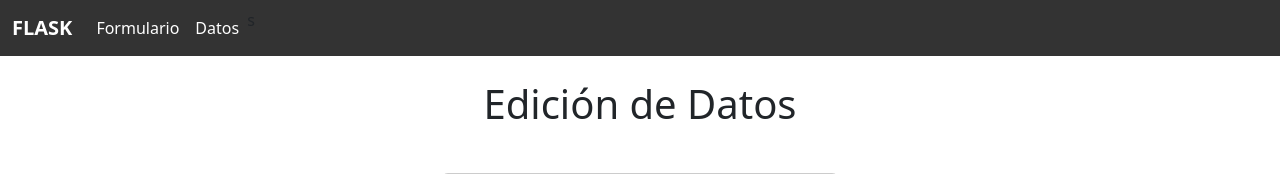
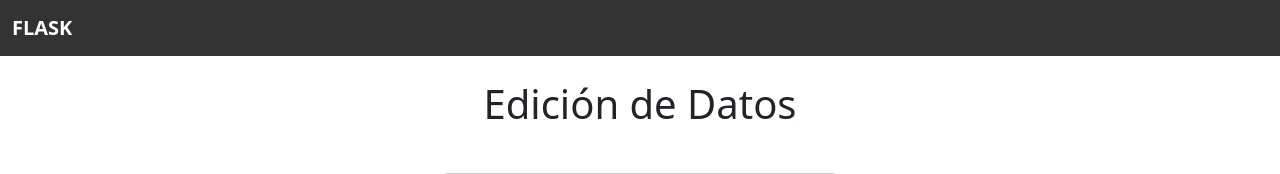
Before and after one commit to esme00/Flask, a Flask app: template templates/editar_dato.html in a window 1280 px wide. Shown: the top 174 px of the page. Run offline with Flask 3, Linux system fonts and the light colour scheme; the template is opened without the code that fills it, so the values that code supplies are empty.

Commit message:
Finalizado

```diff
--- a/app.py
+++ b/app.py
@@ -41,7 +41,7 @@ def agregar_dato():
         genero = datos.get('genero')
         direction = datos.get('direction')
         pasatiempo = datos.get('pasatiempo')
-        cursos = datos.get('id_cursos')
+        cursos = datos.get('cursos')
         conocimientos = datos.get('conocimientos')
 
         nuevo_dato = Dato(name_user=name_user, password=password, genero=genero, direction=direction, pasatiempo=pasatiempo, cursos=cursos, conocimientos=conocimientos)
--- a/templates/editar_dato.html
+++ b/templates/editar_dato.html
@@ -14,12 +14,6 @@
             <button class="navbar-toggler" type="button" data-bs-toggle="collapse" data-bs-target="#navbarNavAltMarkup" aria-controls="navbarNavAltMarkup" aria-expanded="false" aria-label="Toggle navigation">
                 <span class="navbar-toggler-icon"></span>
             </button>
-            <div class="collapse navbar-collapse" id="navbarNavAltMarkup">
-                <div class="navbar-nav">
-                    <a class="nav-link active" aria-current="page" href="#" style="color: white;">Formulario</a>
-                    <a class="nav-link" href="#seccion_tabla" style="color: white;">Datos</a>s
-                </div>
-            </div>
         </div>
     </nav>
     <!--FIN NAV-->
--- a/templates/index.html
+++ b/templates/index.html
@@ -17,7 +17,7 @@
                 <div class="collapse navbar-collapse" id="navbarNavAltMarkup">
                     <div class="navbar-nav">
 
-                        <a class="nav-link active" aria-current="page" href="#" style="color: white;">Formulario</a>
+                        <a class="nav-link active" aria-current="page" href="#formulario" style="color: white;">Formulario</a>
                         <a class="nav-link" href="#seccion_tabla" style="color: white;">Datos</a>
                     </div>
                 </div>
@@ -28,7 +28,7 @@
         <!--AGREGAR DATOS-->
         <div style="max-width: 400px; margin: 0 auto; padding: 20px; border: 1px solid #ccc; border-radius: 8px; margin-top:45px;">
             <!--INICIO DE FORMULARIO-->
-            <h1 style="text-align: center;">Formulario Registro</h1>
+            <h1 style="text-align: center;" id="formulario">Formulario Registro</h1>
             <form action="/agregar_dato" method="post">
 
                 <!--INICIO DE NOMBRE-->
```
